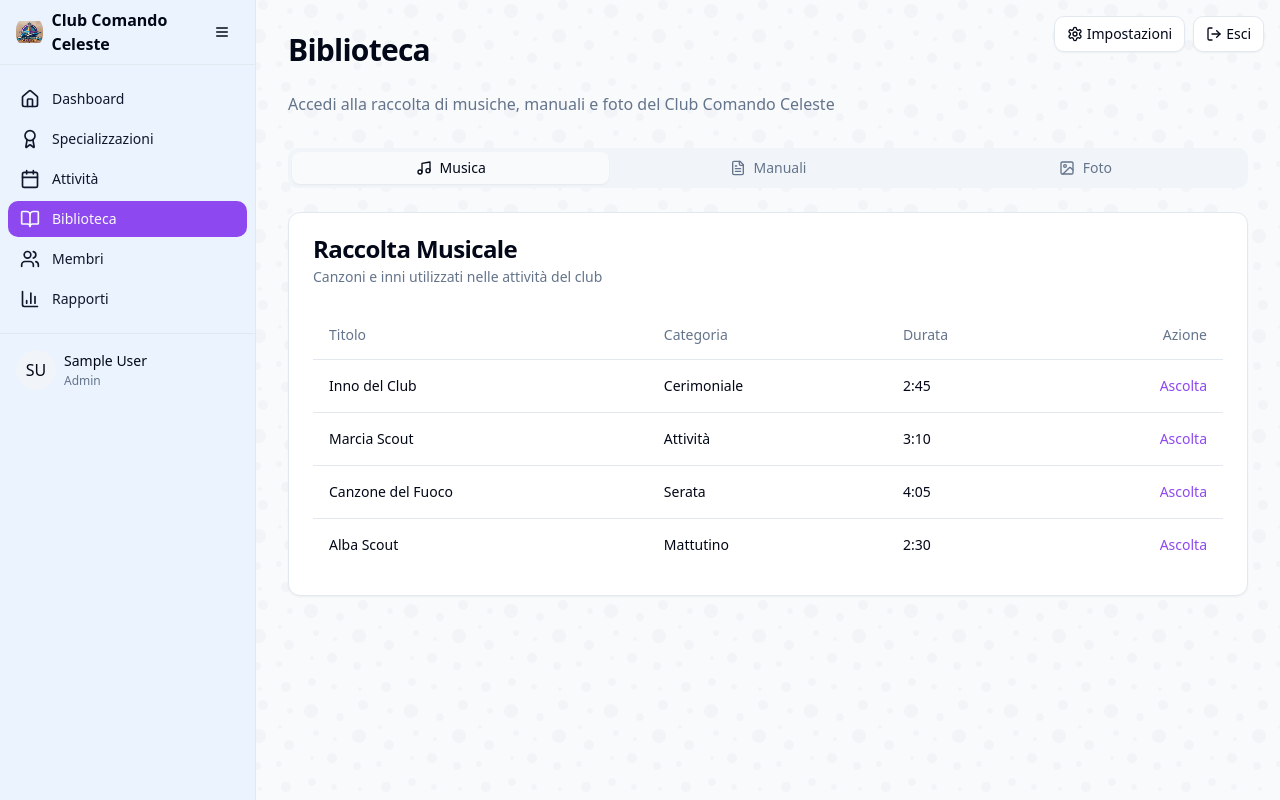
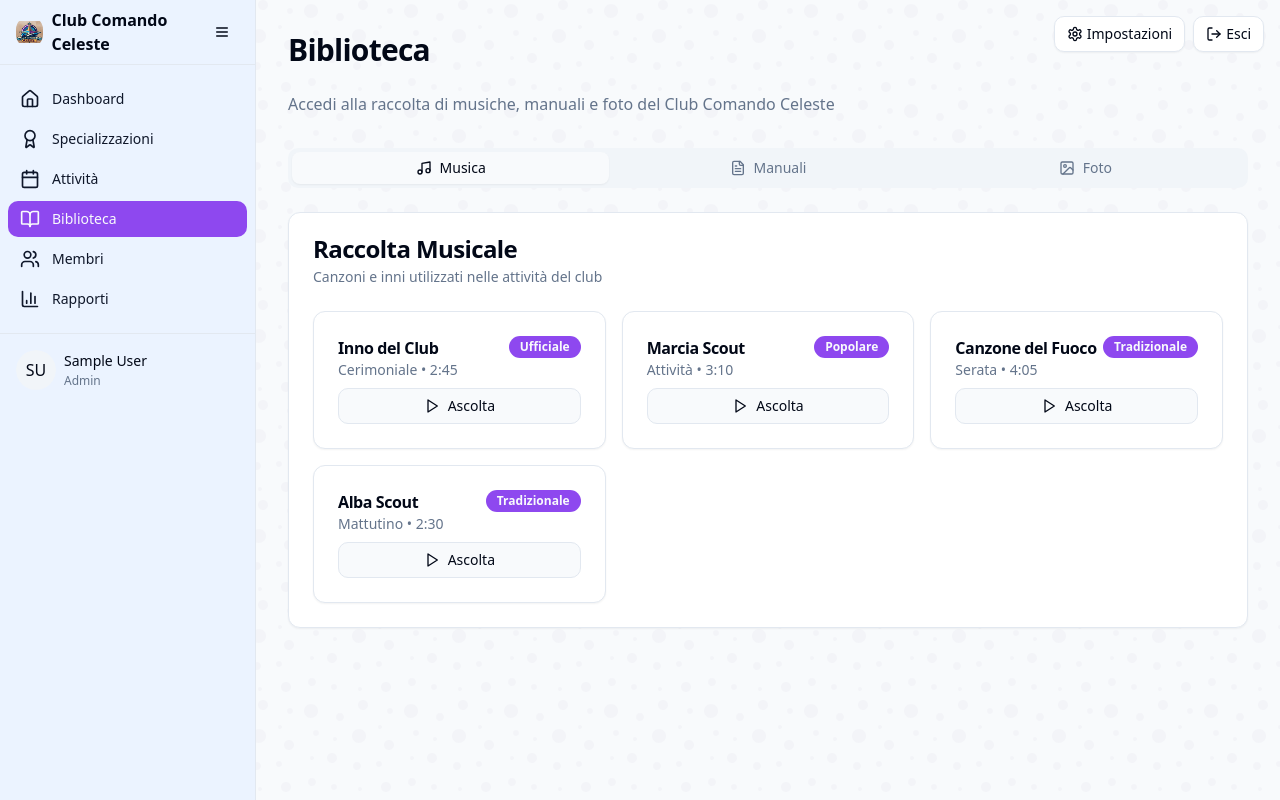
Before and after one commit to helpdesk270/scoutmanagers, a React (Vite) app: page /biblioteca in a window 1280 px wide. Built offline with nearby package versions, Linux system fonts and the light colour scheme; sample sign-in values are in the browser's storage.

Commit message:
Refactor: Change music and manuals display
Change the display of music and manuals from a list to another format to avoid horizontal scrolling.

```diff
--- a/src/pages/Biblioteca.tsx
+++ b/src/pages/Biblioteca.tsx
@@ -1,11 +1,11 @@
-
 import React from "react";
 import { Tabs, TabsContent, TabsList, TabsTrigger } from "@/components/ui/tabs";
 import { Card, CardContent, CardDescription, CardHeader, CardTitle } from "@/components/ui/card";
-import { Table, TableBody, TableCell, TableHead, TableHeader, TableRow } from "@/components/ui/table";
 import { ScrollArea } from "@/components/ui/scroll-area";
-import { Music, FileText, Image } from "lucide-react";
+import { Music, FileText, Image, Download, Play } from "lucide-react";
 import { useAuth } from "@/context/AuthContext";
+import { Badge } from "@/components/ui/badge";
+import { Button } from "@/components/ui/button";
 
 const Biblioteca = () => {
   const { user } = useAuth();
@@ -33,7 +33,7 @@ const Biblioteca = () => {
           </TabsTrigger>
         </TabsList>
 
-        {/* Musica Section */}
+        {/* Musica Section - Card Layout */}
         <TabsContent value="musica">
           <Card>
             <CardHeader>
@@ -43,67 +43,88 @@ const Biblioteca = () => {
               </CardDescription>
             </CardHeader>
             <CardContent>
-              <ScrollArea className="w-full">
-                <div className="w-full overflow-auto">
-                  <Table>
-                    <TableHeader>
-                      <TableRow>
-                        <TableHead>Titolo</TableHead>
-                        <TableHead>Categoria</TableHead>
-                        <TableHead>Durata</TableHead>
-                        <TableHead className="text-right">Azione</TableHead>
-                      </TableRow>
-                    </TableHeader>
-                    <TableBody>
-                      <TableRow>
-                        <TableCell className="font-medium">Inno del Club</TableCell>
-                        <TableCell>Cerimoniale</TableCell>
-                        <TableCell>2:45</TableCell>
-                        <TableCell className="text-right">
-                          <a href="#" className="text-primary hover:underline">
-                            Ascolta
-                          </a>
-                        </TableCell>
-                      </TableRow>
-                      <TableRow>
-                        <TableCell className="font-medium">Marcia Scout</TableCell>
-                        <TableCell>Attività</TableCell>
-                        <TableCell>3:10</TableCell>
-                        <TableCell className="text-right">
-                          <a href="#" className="text-primary hover:underline">
-                            Ascolta
-                          </a>
-                        </TableCell>
-                      </TableRow>
-                      <TableRow>
-                        <TableCell className="font-medium">Canzone del Fuoco</TableCell>
-                        <TableCell>Serata</TableCell>
-                        <TableCell>4:05</TableCell>
-                        <TableCell className="text-right">
-                          <a href="#" className="text-primary hover:underline">
-                            Ascolta
-                          </a>
-                        </TableCell>
-                      </TableRow>
-                      <TableRow>
-                        <TableCell className="font-medium">Alba Scout</TableCell>
-                        <TableCell>Mattutino</TableCell>
-                        <TableCell>2:30</TableCell>
-                        <TableCell className="text-right">
-                          <a href="#" className="text-primary hover:underline">
-                            Ascolta
-                          </a>
-                        </TableCell>
-                      </TableRow>
-                    </TableBody>
-                  </Table>
-                </div>
-              </ScrollArea>
+              <div className="grid grid-cols-1 sm:grid-cols-2 lg:grid-cols-3 gap-4">
+                {/* Music Card 1 */}
+                <Card>
+                  <CardHeader className="pb-2">
+                    <div className="flex justify-between items-start">
+                      <div>
+                        <CardTitle className="text-base">Inno del Club</CardTitle>
+                        <CardDescription>Cerimoniale • 2:45</CardDescription>
+                      </div>
+                      <Badge>Ufficiale</Badge>
+                    </div>
+                  </CardHeader>
+                  <CardContent>
+                    <Button variant="outline" size="sm" className="w-full flex items-center gap-2">
+                      <Play className="h-4 w-4" />
+                      <span>Ascolta</span>
+                    </Button>
+                  </CardContent>
+                </Card>
+
+                {/* Music Card 2 */}
+                <Card>
+                  <CardHeader className="pb-2">
+                    <div className="flex justify-between items-start">
+                      <div>
+                        <CardTitle className="text-base">Marcia Scout</CardTitle>
+                        <CardDescription>Attività • 3:10</CardDescription>
+                      </div>
+                      <Badge>Popolare</Badge>
+                    </div>
+                  </CardHeader>
+                  <CardContent>
+                    <Button variant="outline" size="sm" className="w-full flex items-center gap-2">
+                      <Play className="h-4 w-4" />
+                      <span>Ascolta</span>
+                    </Button>
+                  </CardContent>
+                </Card>
+
+                {/* Music Card 3 */}
+                <Card>
+                  <CardHeader className="pb-2">
+                    <div className="flex justify-between items-start">
+                      <div>
+                        <CardTitle className="text-base">Canzone del Fuoco</CardTitle>
+                        <CardDescription>Serata • 4:05</CardDescription>
+                      </div>
+                      <Badge>Tradizionale</Badge>
+                    </div>
+                  </CardHeader>
+                  <CardContent>
+                    <Button variant="outline" size="sm" className="w-full flex items-center gap-2">
+                      <Play className="h-4 w-4" />
+                      <span>Ascolta</span>
+                    </Button>
+                  </CardContent>
+                </Card>
+
+                {/* Music Card 4 */}
+                <Card>
+                  <CardHeader className="pb-2">
+                    <div className="flex justify-between items-start">
+                      <div>
+                        <CardTitle className="text-base">Alba Scout</CardTitle>
+                        <CardDescription>Mattutino • 2:30</CardDescription>
+                      </div>
+                      <Badge>Tradizionale</Badge>
+                    </div>
+                  </CardHeader>
+                  <CardContent>
+                    <Button variant="outline" size="sm" className="w-full flex items-center gap-2">
+                      <Play className="h-4 w-4" />
+                      <span>Ascolta</span>
+                    </Button>
+                  </CardContent>
+                </Card>
+              </div>
             </CardContent>
           </Card>
         </TabsContent>
 
-        {/* Manuali Section */}
+        {/* Manuali Section - Card Layout */}
         <TabsContent value="manuali">
           <Card>
             <CardHeader>
@@ -113,67 +134,88 @@ const Biblioteca = () => {
               </CardDescription>
             </CardHeader>
             <CardContent>
-              <ScrollArea className="w-full">
-                <div className="w-full overflow-auto">
-                  <Table>
-                    <TableHeader>
-                      <TableRow>
-                        <TableHead>Titolo</TableHead>
-                        <TableHead>Categoria</TableHead>
-                        <TableHead>Data</TableHead>
-                        <TableHead className="text-right">Azione</TableHead>
-                      </TableRow>
-                    </TableHeader>
-                    <TableBody>
-                      <TableRow>
-                        <TableCell className="font-medium">Manuale Base</TableCell>
-                        <TableCell>Formazione</TableCell>
-                        <TableCell>10/01/2023</TableCell>
-                        <TableCell className="text-right">
-                          <a href="#" className="text-primary hover:underline">
-                            Scarica PDF
-                          </a>
-                        </TableCell>
-                      </TableRow>
-                      <TableRow>
-                        <TableCell className="font-medium">Guida alle Specializzazioni</TableCell>
-                        <TableCell>Specializzazioni</TableCell>
-                        <TableCell>15/03/2023</TableCell>
-                        <TableCell className="text-right">
-                          <a href="#" className="text-primary hover:underline">
-                            Scarica PDF
-                          </a>
-                        </TableCell>
-                      </TableRow>
-                      <TableRow>
-                        <TableCell className="font-medium">Protocollo di Sicurezza</TableCell>
-                        <TableCell>Sicurezza</TableCell>
-                        <TableCell>22/05/2023</TableCell>
-                        <TableCell className="text-right">
-                          <a href="#" className="text-primary hover:underline">
-                            Scarica PDF
-                          </a>
-                        </TableCell>
-                      </TableRow>
-                      <TableRow>
-                        <TableCell className="font-medium">Guida alle Attività Outdoor</TableCell>
-                        <TableCell>Attività</TableCell>
-                        <TableCell>07/06/2023</TableCell>
-                        <TableCell className="text-right">
-                          <a href="#" className="text-primary hover:underline">
-                            Scarica PDF
-                          </a>
-                        </TableCell>
-                      </TableRow>
-                    </TableBody>
-                  </Table>
-                </div>
-              </ScrollArea>
+              <div className="grid grid-cols-1 sm:grid-cols-2 lg:grid-cols-3 gap-4">
+                {/* Manual Card 1 */}
+                <Card>
+                  <CardHeader className="pb-2">
+                    <div className="flex justify-between items-start">
+                      <div>
+                        <CardTitle className="text-base">Manuale Base</CardTitle>
+                        <CardDescription>Formazione • 10/01/2023</CardDescription>
+                      </div>
+                      <Badge variant="outline">PDF</Badge>
+                    </div>
+                  </CardHeader>
+                  <CardContent>
+                    <Button variant="outline" size="sm" className="w-full flex items-center gap-2">
+                      <Download className="h-4 w-4" />
+                      <span>Scarica</span>
+                    </Button>
+                  </CardContent>
+                </Card>
+
+                {/* Manual Card 2 */}
+                <Card>
+                  <CardHeader className="pb-2">
+                    <div className="flex justify-between items-start">
+                      <div>
+                        <CardTitle className="text-base">Guida alle Specializzazioni</CardTitle>
+                        <CardDescription>Specializzazioni • 15/03/2023</CardDescription>
+                      </div>
+                      <Badge variant="outline">PDF</Badge>
+                    </div>
+                  </CardHeader>
+                  <CardContent>
+                    <Button variant="outline" size="sm" className="w-full flex items-center gap-2">
+                      <Download className="h-4 w-4" />
+                      <span>Scarica</span>
+                    </Button>
+                  </CardContent>
+                </Card>
+
+                {/* Manual Card 3 */}
+                <Card>
+                  <CardHeader className="pb-2">
+                    <div className="flex justify-between items-start">
+                      <div>
+                        <CardTitle className="text-base">Protocollo di Sicurezza</CardTitle>
+                        <CardDescription>Sicurezza • 22/05/2023</CardDescription>
+                      </div>
+                      <Badge variant="outline">PDF</Badge>
+                    </div>
+                  </CardHeader>
+                  <CardContent>
+                    <Button variant="outline" size="sm" className="w-full flex items-center gap-2">
+                      <Download className="h-4 w-4" />
+                      <span>Scarica</span>
+                    </Button>
+                  </CardContent>
+                </Card>
+
+                {/* Manual Card 4 */}
+                <Card>
+                  <CardHeader className="pb-2">
+                    <div className="flex justify-between items-start">
+                      <div>
+                        <CardTitle className="text-base">Guida alle Attività Outdoor</CardTitle>
+                        <CardDescription>Attività • 07/06/2023</CardDescription>
+                      </div>
+                      <Badge variant="outline">PDF</Badge>
+                    </div>
+                  </CardHeader>
+                  <CardContent>
+                    <Button variant="outline" size="sm" className="w-full flex items-center gap-2">
+                      <Download className="h-4 w-4" />
+                      <span>Scarica</span>
+                    </Button>
+                  </CardContent>
+                </Card>
+              </div>
             </CardContent>
           </Card>
         </TabsContent>
 
-        {/* Foto Section */}
+        {/* Foto Section - Keep the existing grid layout */}
         <TabsContent value="foto">
           <Card>
             <CardHeader>
```
